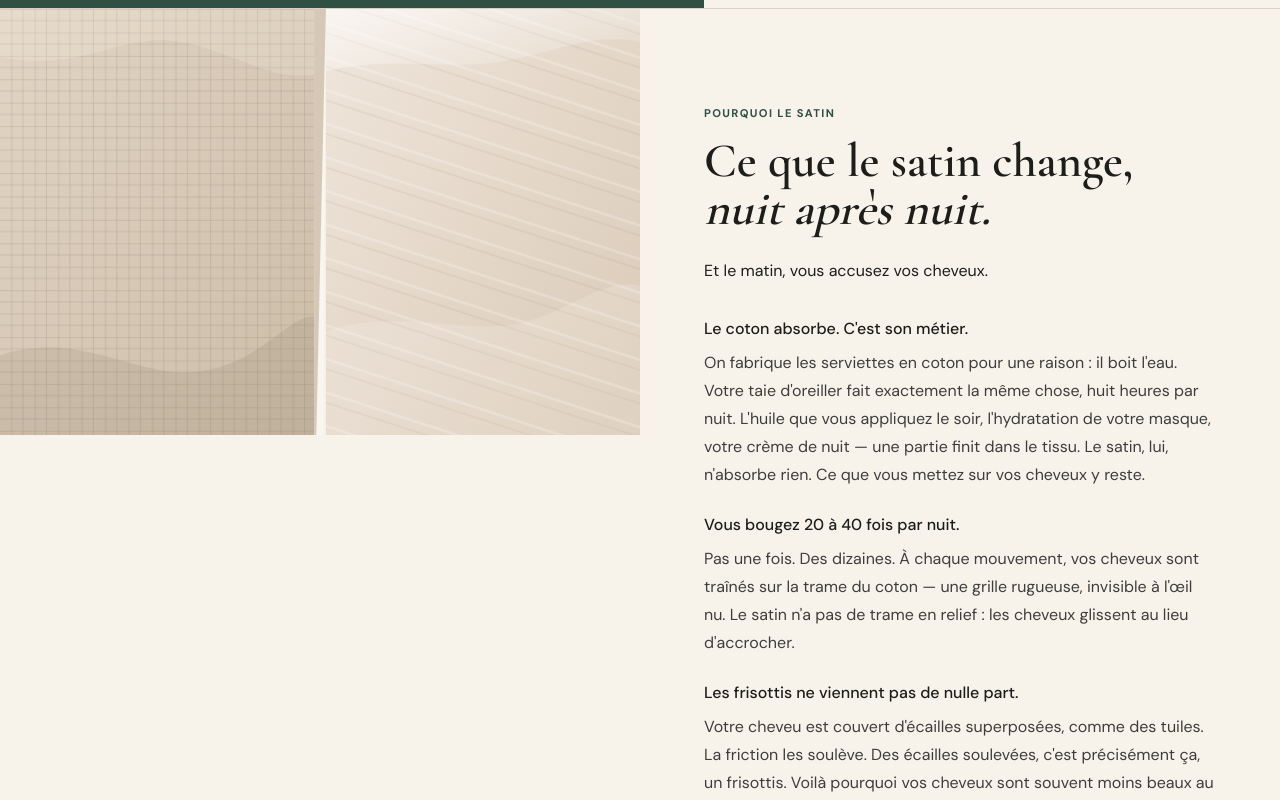
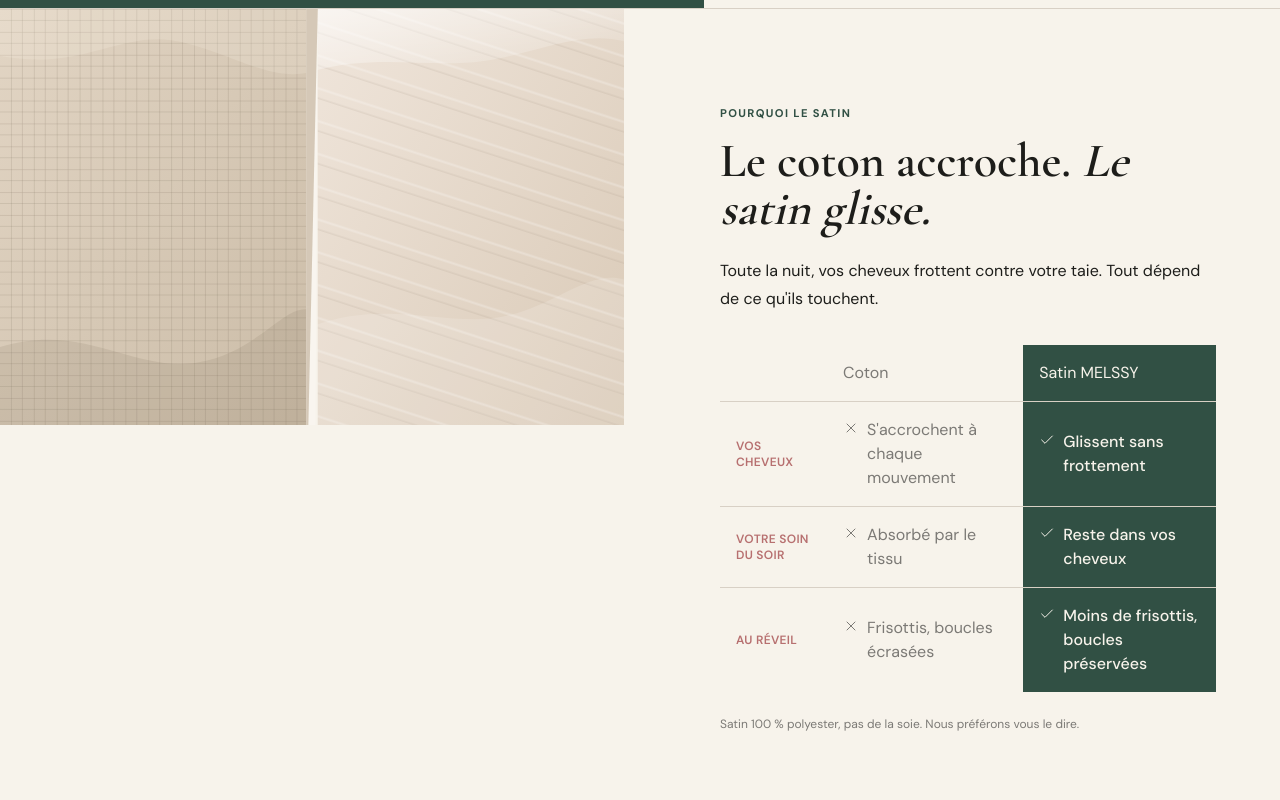
Before and after one commit to medfiddi-crypto/melssy, a Next.js app in the folder frontend/: page /rituel in a window 1280 px wide. Shown: the part 2140-2940 px from the top of the page. Built offline with nearby package versions, Linux system fonts and the light colour scheme.

Commit message:
Rewrite Pourquoi le satin as comparison table with icons

```diff
--- a/frontend/src/app/rituel/page.tsx
+++ b/frontend/src/app/rituel/page.tsx
@@ -4,6 +4,7 @@ import Image from "next/image";
 import Link from "next/link";
 import { useEffect, useState } from "react";
 import type { CSSProperties } from "react";
+import { Check, X } from "lucide-react";
 
 import { catalog, formatPrice } from "@/content/catalog";
 import { landing } from "@/content/landing.fr";
@@ -395,17 +396,42 @@ export default function RitualLandingPage() {
         </div>
         <SectionImage src={media.ritualDetail.src} alt={landing.valueStack.imageAlt} sizes="(max-width: 768px) calc(100vw - 48px), 45vw" />
       </section>
-      <section className="grid md:grid-cols-2">
+      <section className="grid md:grid-cols-2 md:gap-8">
         <div className="px-6 py-16 md:order-2 md:px-16 md:py-24">
           <p className="eyebrow text-[var(--green)]">{landing.satinComparison.eyebrow}</p>
-          <h2 className="display mt-4 text-5xl leading-none">
-            Ce que le satin change, <span className="headline-accent">nuit après nuit.</span>
+          <h2 className="display mt-4 text-[30px] leading-[1.15] md:text-5xl md:leading-none">
+            Le coton accroche. <span className="headline-accent">Le satin glisse.</span>
           </h2>
-          <p className="mt-6 max-w-lg leading-7">{landing.satinComparison.subheadline}</p>
-          <div className="mt-8 space-y-6">
-            {landing.satinComparison.blocks.map((block) => <div key={block.lead}><p className="font-medium leading-6">{block.lead}</p><p className="mt-2 leading-7 text-black/75">{block.text}</p></div>)}
+          <p className="mt-6 max-w-lg leading-7">Toute la nuit, vos cheveux frottent contre votre taie. Tout dépend de ce qu&apos;ils touchent.</p>
+          <div className="mt-8 overflow-x-auto">
+            <table className="w-full border-collapse text-sm md:text-base mx-auto md:max-w-[640px]">
+              <thead>
+                <tr>
+                  <th className="text-left p-3 md:p-4"></th>
+                  <th className="text-left p-3 md:p-4 text-black/50 font-normal">Coton</th>
+                  <th className="text-left p-3 md:p-4 bg-[var(--green)] text-[#f7f3eb] font-normal">Satin MELSSY</th>
+                </tr>
+              </thead>
+              <tbody>
+                <tr className="border-t border-[var(--line)]">
+                  <td className="p-3 md:p-4 text-[var(--rose)] text-xs font-semibold uppercase tracking-wide">Vos cheveux</td>
+                  <td className="p-3 md:p-4 text-black/50"><div className="flex items-start gap-2"><X size={16} strokeWidth={1.5} className="shrink-0 mt-0.5" /><span>S&apos;accrochent à chaque mouvement</span></div></td>
+                  <td className="p-3 md:p-4 bg-[var(--green)] text-[#f7f3eb]"><div className="flex items-start gap-2"><Check size={16} strokeWidth={1.5} className="shrink-0 mt-0.5" /><span className="font-medium">Glissent sans frottement</span></div></td>
+                </tr>
+                <tr className="border-t border-[var(--line)]">
+                  <td className="p-3 md:p-4 text-[var(--rose)] text-xs font-semibold uppercase tracking-wide">Votre soin du soir</td>
+                  <td className="p-3 md:p-4 text-black/50"><div className="flex items-start gap-2"><X size={16} strokeWidth={1.5} className="shrink-0 mt-0.5" /><span>Absorbé par le tissu</span></div></td>
+                  <td className="p-3 md:p-4 bg-[var(--green)] text-[#f7f3eb]"><div className="flex items-start gap-2"><Check size={16} strokeWidth={1.5} className="shrink-0 mt-0.5" /><span className="font-medium">Reste dans vos cheveux</span></div></td>
+                </tr>
+                <tr className="border-t border-[var(--line)]">
+                  <td className="p-3 md:p-4 text-[var(--rose)] text-xs font-semibold uppercase tracking-wide">Au réveil</td>
+                  <td className="p-3 md:p-4 text-black/50"><div className="flex items-start gap-2"><X size={16} strokeWidth={1.5} className="shrink-0 mt-0.5" /><span>Frisottis, boucles écrasées</span></div></td>
+                  <td className="p-3 md:p-4 bg-[var(--green)] text-[#f7f3eb]"><div className="flex items-start gap-2"><Check size={16} strokeWidth={1.5} className="shrink-0 mt-0.5" /><span className="font-medium">Moins de frisottis, boucles préservées</span></div></td>
+                </tr>
+              </tbody>
+            </table>
           </div>
-          <p className="mt-8 border-t border-[var(--line)] pt-5 text-sm leading-6 text-black/70">{landing.satinComparison.closing}</p>
+          <p className="mt-6 text-xs text-black/50">Satin 100 % polyester, pas de la soie. Nous préférons vous le dire.</p>
         </div>
         <div className="md:order-1">
           <SectionImage src={media.satinComparison.src} alt={landing.satinComparison.imageAlt} sizes="(max-width: 768px) calc(100vw - 48px), 40vw" />
```
